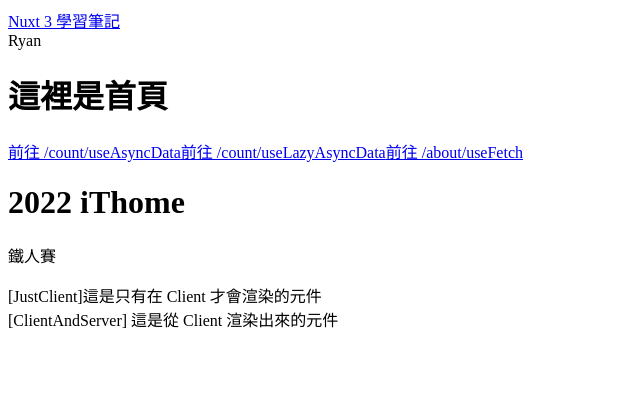
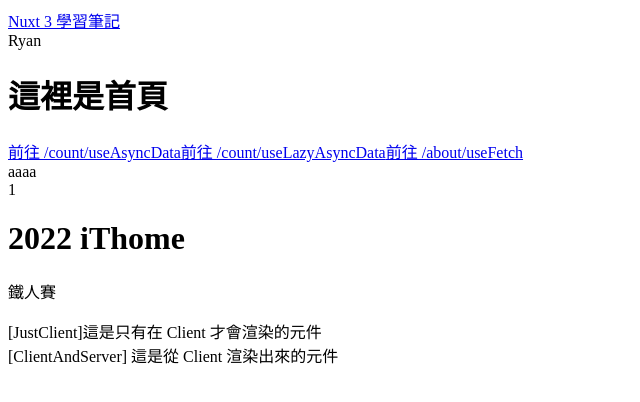
Before and after one commit to chengeyi/nuxt3, a Nuxt app: page / in a window 1280 px wide. Shown: the top 402 px of the page, without its empty margins (0-640 px from the left). Built offline with nearby package versions, Linux system fonts and the light colour scheme; no server answers.

Commit message:
[研究useFetch參數]

```diff
--- a/pages/count/useAsyncData.vue
+++ b/pages/count/useAsyncData.vue
@@ -7,5 +7,5 @@
 </template>
 
 <script setup>
-const { data, pending, error, refresh } = await useAsyncData('count', () => $fetch('/api/count'))
+// const { data, pending, error, refresh } = await useAsyncData('count', () => $fetch('/api/count'))
 </script>
--- a/pages/index.vue
+++ b/pages/index.vue
@@ -12,17 +12,68 @@
   </template> -->
 <template>
   <div class="bg-white py-24">
+    {{ a }}
     <div class="flex flex-col items-center">
       <h1 class="text-6xl font-semibold text-gray-800">這裡是首頁</h1>
       <div class="my-4 flex flex-col space-y-4">
         <NuxtLink to="/count/useAsyncData">前往 /count/useAsyncData</NuxtLink>
         <NuxtLink to="/count/useLazyAsyncData">前往 /count/useLazyAsyncData</NuxtLink>
         <NuxtLink to="/abbout/useFetch">前往 /about/useFetch</NuxtLink>
+        <div @click="() => refresh()">aaaa</div>
+        <div @click="teat += 1">{{ teat }}</div>
       </div>
     </div>
   </div>
 </template>
 <script setup lang="ts">
+
+let teat = ref(1)
+const { data: a, pending: b, error: c, refresh } = await useFetch('/api/count', {
+  //只從 JSON 物件中取的某幾個 key 組成新的物件。
+  // pick: ['name', 'counter'],
+
+  // 跟server: false效果一樣
+  // key: 'giftBagInfo-' + Date.now(),
+
+  // 這樣會直接先印出console.log(a.value) 並且拿不到資料 是null
+  // server: false,
+
+  // 預設為 true，請求將會立即觸發。 或許可以用來判斷當小時打從登入頁回來就先是false等到狀態變了在watch
+  // immediate: false,
+
+  // 監聽 ref 或 reactive 響應式資料發生變化時，觸發重新請求資料，適用於資料分頁、過濾結果或搜尋等情境。
+  // watch: [teat],
+
+  // 修改加工 handler 回傳結果的函數。
+  // transform: (a: any) => {
+  //   console.log('transform', a)
+  //   // 這裡可以對資料進行轉換或處理
+  //   a = 1;
+  //   return a;
+  // },
+
+  // csr才會印出response
+  onResponse({ request, response, options }) {
+    console.log('request', request)
+    console.log('response', response)
+    console.log('response', response._data)
+    // 處理請求回應的資料
+    return response._data
+  }
+})
+console.log(a.value)
+
+onMounted(() => {
+  // refresh()
+})
+// const { data, pending, error, refresh } = await useFetch('/api/about', {
+//     // pick: ['name', 'counter'],
+//   //   onResponse({ request, response, options }) {
+//   //     console.log('response', response)
+//   //   // 處理請求回應的資料
+//   //   return response._data
+//   // },
+// })
 // const toAbout = async () => {
 //     await navigateTo('/about')
 //     // await navigateTo({ path: '/about' })
```
